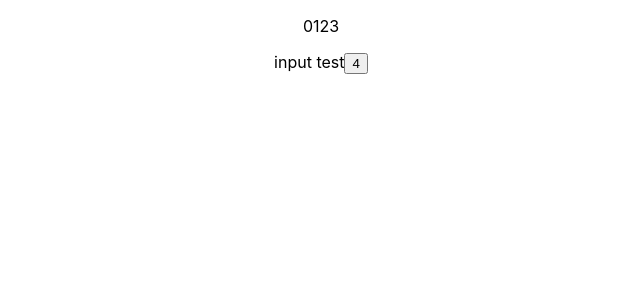
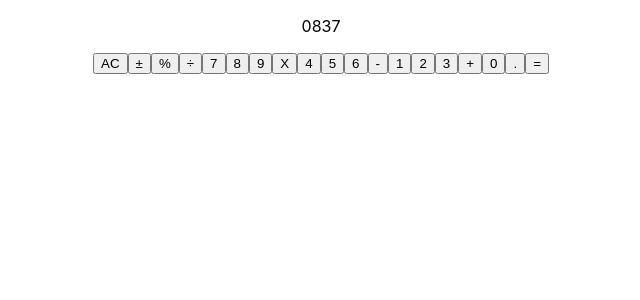
Before and after one commit to DylanLovell93/calculator-app, a React (Create React App) app: page / in a window 1280 px wide. Shown: the top 300 px of the page, without its empty margins (319-959 px from the left). Built offline with nearby package versions, Linux system fonts and the light colour scheme.

Commit message:
added clear function, passed down to buttons

```diff
--- a/src/App.js
+++ b/src/App.js
@@ -7,16 +7,22 @@ class App extends Component {
   constructor() {
     super();
     this.state = {
-      userInput: '',
+      userInput: '0837',
       previousInput: '',
     };
   }
 
+  clear = () => {
+    this.setState({
+      userInput: '',
+    });
+  };
+
   render() {
     return (
       <div className="App">
-        <Display />
-        <Inputs />
+        <Display state={this.state} />
+        <Inputs clear={this.clear} />
       </div>
     );
   }
--- a/src/Components/Button.js
+++ b/src/Components/Button.js
@@ -2,8 +2,13 @@ import { Component } from 'react';
 
 class Button extends Component {
   render() {
-    const { func, symbol } = this.props;
-    return <button onClick={func}>{symbol}</button>;
+    const { symbol } = this.props.info;
+    const func = this.props.func;
+    return (
+      <button className="Button" onClick={func}>
+        {symbol}
+      </button>
+    );
   }
 }
 
--- a/src/Components/Display.js
+++ b/src/Components/Display.js
@@ -2,9 +2,10 @@ import { Component } from 'react';
 
 class Display extends Component {
   render() {
+    const { userInput } = this.props.state;
     return (
       <div>
-        <p>0123</p>
+        <p>{userInput ? userInput : '0'}</p>
       </div>
     );
   }
--- a/src/Components/Inputs.js
+++ b/src/Components/Inputs.js
@@ -1,12 +1,14 @@
 import { Component } from 'react';
 import Button from './Button';
+import buttonInfo from '../data/buttonInfo';
 
 class Inputs extends Component {
   render() {
     return (
       <div>
-        input test
-        <Button symbol="4" />
+        {buttonInfo.map((e) => (
+          <Button info={e} func={this.props[e.func]} />
+        ))}
       </div>
     );
   }
--- a/src/data/buttonInfo.js
+++ b/src/data/buttonInfo.js
@@ -85,7 +85,7 @@ const buttonInfo = [
     func: 'input',
   },
   {
-    symbol: 9,
+    symbol: '.',
     color: 'num',
     func: 'input',
   },
```
